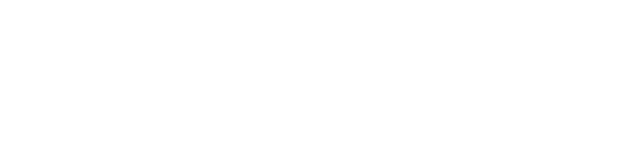
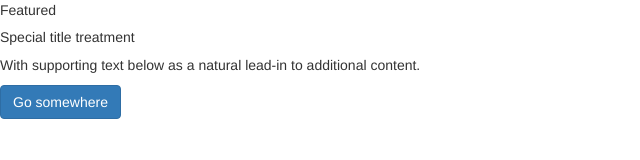
Before and after one commit to acciojob/bootstrap-card-harshtyagi-code, a website: page main.html in a window 1280 px wide. Shown: the whole page, without its empty margins (0-640 px from the left). Drawn offline with nearby package versions, Linux system fonts and the light colour scheme.

Commit message:
created a submission

```diff
--- a/main.html
+++ b/main.html
@@ -5,11 +5,26 @@
 <head>
 	<link rel="stylesheet" href="styles.css">
 </head>
+	<meta charset="utf-8">
+  <meta name="viewport" content="width=device-width, initial-scale=1">
+  <link rel="stylesheet" href="https://maxcdn.bootstrapcdn.com/bootstrap/3.4.1/css/bootstrap.min.css">
+  <script src="https://ajax.googleapis.com/ajax/libs/jquery/3.7.1/jquery.min.js"></script>
+  <script src="https://maxcdn.bootstrapcdn.com/bootstrap/3.4.1/js/bootstrap.min.js"></script>
+</head>
 
 <body>
 	<!-- the entire body must be written by student -->
-    <script type="text/javascript" src="./script.js">
-</script>
+
+	<div class="card">
+  <div class="card-header">
+    Featured
+  </div>
+  <div class="card-body">
+    <h5 class="card-title">Special title treatment</h5>
+    <p class="card-text">With supporting text below as a natural lead-in to additional content.</p>
+    <a href="#" class="btn btn-primary">Go somewhere</a>
+  </div>
+</div>
 
 </body>
 
```
